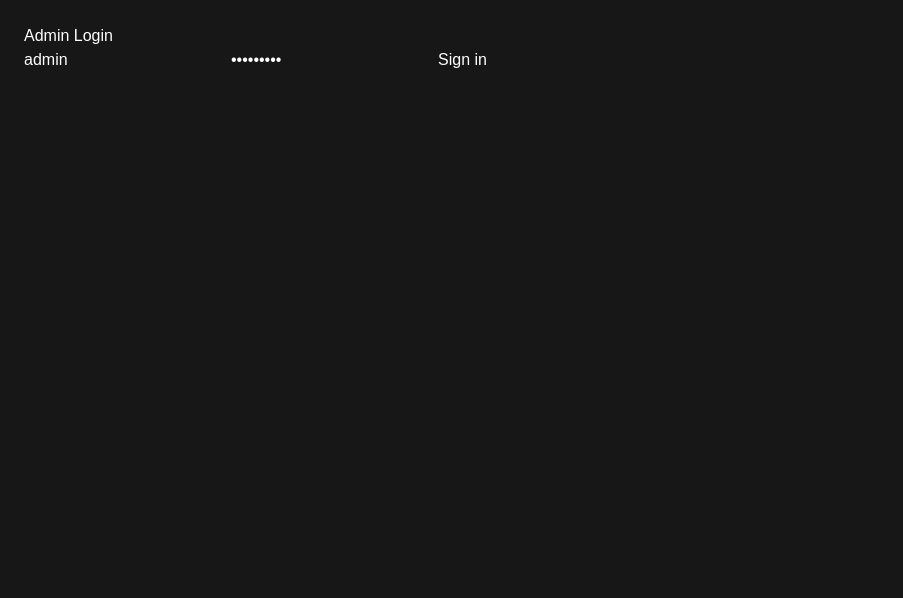
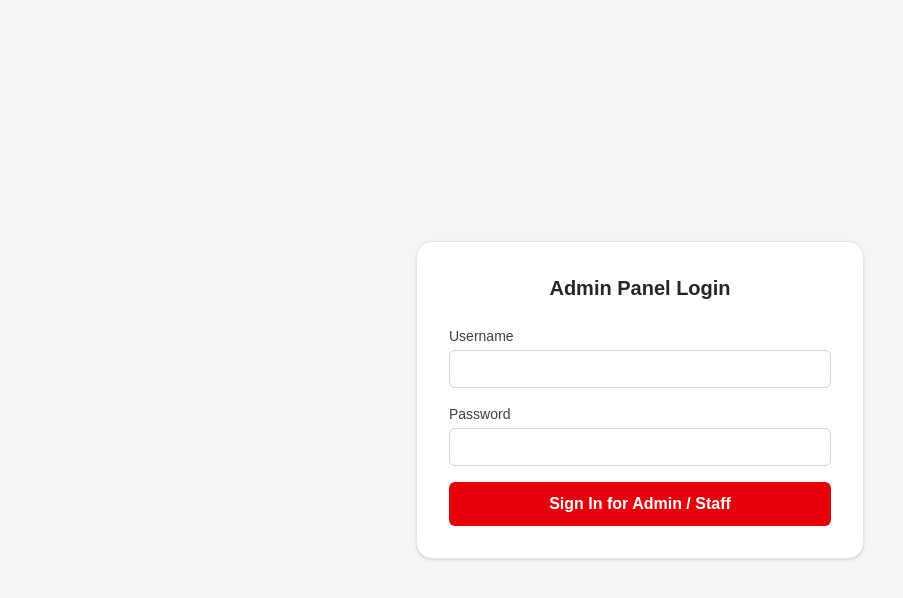
Before and after one commit to kaizeninst/kaizeninst, a Next.js app in the folder apps/web/: page /admin/login in a window 1280 px wide. Shown: the top 598 px of the page, without its empty margins (0-903 px from the left). Built offline with nearby package versions, Linux system fonts and the light colour scheme.

Commit message:
style: Revamp admin login page UI and logic
Improved the admin login page with a modern UI, better error handling, and loading state. Added redirect to /admin on successful login and replaced message state with error state for clearer feedback.

```diff
--- a/apps/web/app/admin/login/page.js
+++ b/apps/web/app/admin/login/page.js
@@ -1,41 +1,89 @@
 "use client";
+
 import { useState } from "react";
+import { useRouter } from "next/navigation";
 
 export default function AdminLoginPage() {
+  const router = useRouter();
   const [username, setUsername] = useState("admin");
   const [password, setPassword] = useState("Admin!234");
-  const [msg, setMsg] = useState("");
+  const [submitting, setSubmitting] = useState(false);
+  const [error, setError] = useState("");
 
-  const onSubmit = async (e) => {
+  async function onSubmit(e) {
     e.preventDefault();
+    setError("");
+    setSubmitting(true);
+
+    try {
       const res = await fetch("/api/auth/login", {
         method: "POST",
         headers: { "Content-Type": "application/json" },
-      credentials: "include",
+        credentials: "include", // สำคัญ: ส่งคุกกี้จาก API กลับมาเก็บไว้
         body: JSON.stringify({ username, password }),
       });
-    const data = await res.json();
-    setMsg(res.ok ? "Login success" : data?.error || "Login failed");
-  };
+
+      const data = await res.json().catch(() => ({}));
+
+      if (!res.ok) {
+        setError(data?.error || "Login failed");
+        setSubmitting(false);
+        return;
+      }
+
+      // สำเร็จ → ไปหน้าหลังบ้าน (เปลี่ยนปลายทางได้)
+      router.replace("/admin");
+    } catch (err) {
+      setError("Network error. Please try again.");
+      setSubmitting(false);
+    }
+  }
 
   return (
-    <main style={{ padding: 24 }}>
-      <h1>Admin Login</h1>
-      <form onSubmit={onSubmit}>
+    <main className="flex min-h-screen items-center justify-center bg-neutral-100 p-4">
+      <div className="w-full max-w-md rounded-2xl border border-neutral-200 bg-white shadow-sm">
+        <div className="p-6 sm:p-8">
+          <h1 className="text-center text-xl font-semibold text-neutral-800">Admin Panel Login</h1>
+
+          <form className="mt-6 space-y-4" onSubmit={onSubmit}>
+            <div>
+              <label className="mb-1 block text-sm text-neutral-700">Username</label>
               <input
+                type="text"
                 value={username}
                 onChange={(e) => setUsername(e.target.value)}
-          placeholder="username"
+                autoComplete="username"
+                className="w-full rounded-md border border-neutral-300 px-3 py-2 text-sm outline-none focus:ring-2 focus:ring-neutral-300"
+                placeholder=""
+                required
               />
+            </div>
+
+            <div>
+              <label className="mb-1 block text-sm text-neutral-700">Password</label>
               <input
+                type="password"
                 value={password}
                 onChange={(e) => setPassword(e.target.value)}
-          type="password"
-          placeholder="password"
+                autoComplete="current-password"
+                className="w-full rounded-md border border-neutral-300 px-3 py-2 text-sm outline-none focus:ring-2 focus:ring-neutral-300"
+                placeholder=""
+                required
               />
-        <button>Sign in</button>
+            </div>
+
+            {error ? <p className="text-sm text-red-600">{error}</p> : null}
+
+            <button
+              type="submit"
+              disabled={submitting}
+              className="w-full rounded-md bg-red-600 py-2.5 font-semibold text-white transition-colors hover:bg-red-700 disabled:cursor-not-allowed disabled:opacity-60"
+            >
+              {submitting ? "Signing In…" : "Sign In for Admin / Staff"}
+            </button>
           </form>
-      <p>{msg}</p>
+        </div>
+      </div>
     </main>
   );
 }
```
Lines whose indentation alone changed are shown as unchanged.
